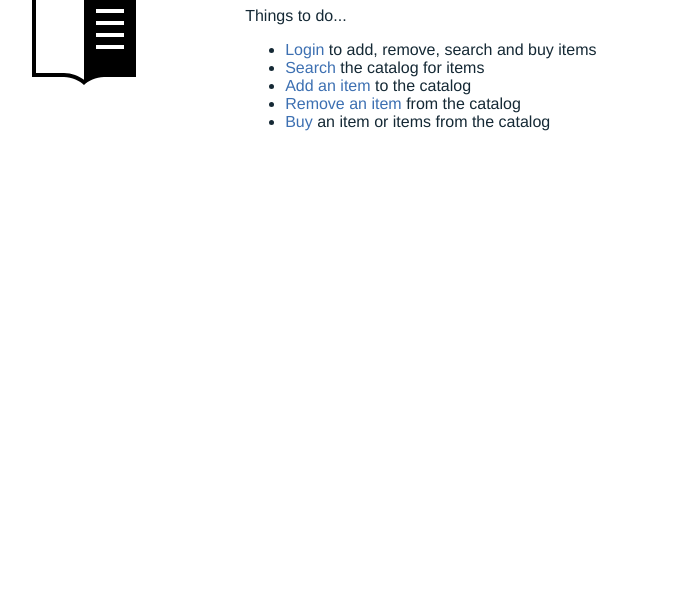
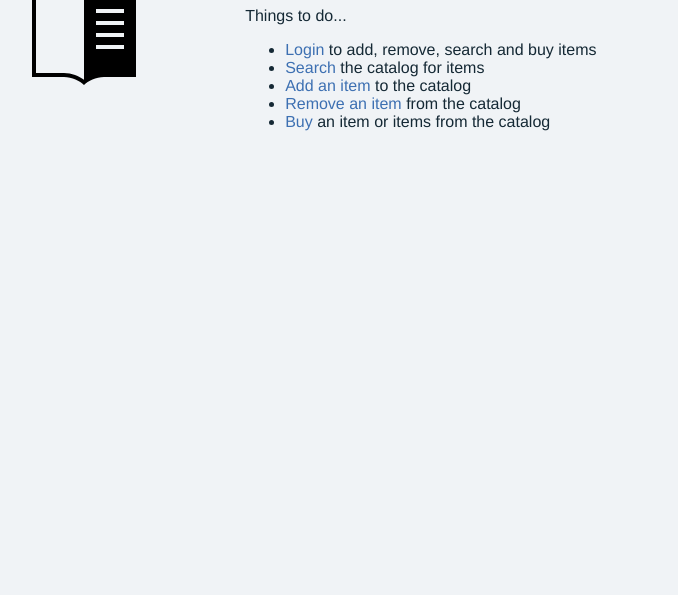
Before and after one commit to lrdavis2/LinsOnlineCatalog-YS, a website: page public/index.html in a window 1280 px wide. Shown: the part 205-800 px from the top of the page, without its empty margins (297-975 px from the left). Drawn offline with Linux system fonts and the light colour scheme.

Commit message:
Changing bgcolor

```diff
--- a/public/stylesheets/style.css
+++ b/public/stylesheets/style.css
@@ -3,7 +3,7 @@
  */
 
 body,html {
-	background-color: #ffffff; width : 100%;
+	background-color: #F0F3F6; width : 100%;
 	height: 100%;
 	margin: 0 auto;
 	font-family: "HelveticaNeue-Light", "Helvetica Neue Light", "Helvetica Neue", Helvetica, Arial, "Lucida Grande", sans-serif;
```
